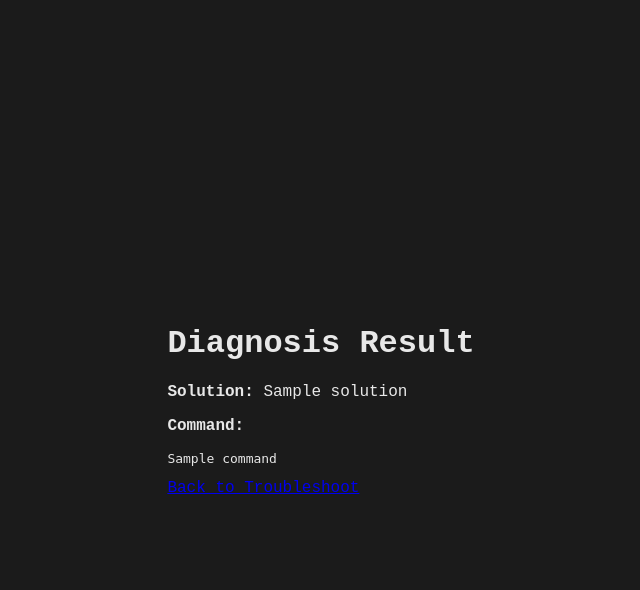
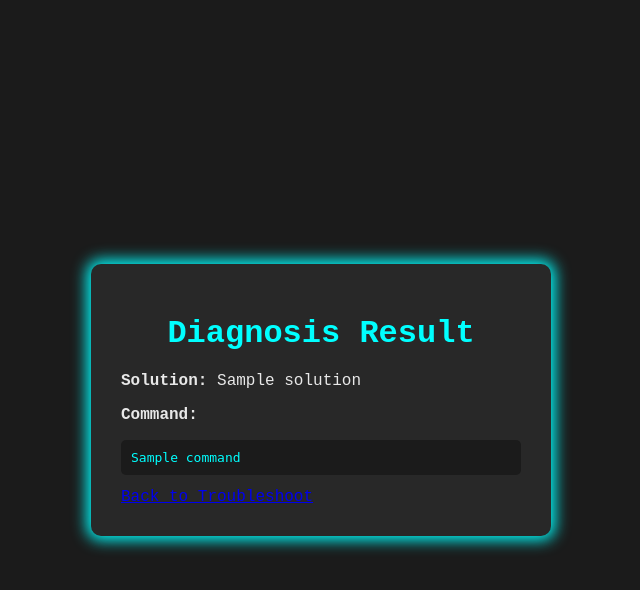
Before and after one commit to jbkatutu/fortigate_tool, a Python web app: template templates/result.html in a window 1280 px wide. Shown: the top 590 px of the page, without its empty margins (319-959 px from the left). Run offline with Jinja, Linux system fonts and the light colour scheme; the template is opened without the code that fills it: most values are stand-ins (such as "Sample title", 1, 10 or a date in 2020).

Commit message:
Update style.css

```diff
--- a/static/ccs/style.css
+++ b/static/ccs/style.css
@@ -80,3 +80,26 @@ input, button {
     display: block;
     margin: 0 auto;
 }
+.result-container {
+    background-color: #282828;
+    padding: 30px;
+    border-radius: 10px;
+    box-shadow: 0px 0px 15px 4px #0ff;
+    text-align: left;
+    width: 400px;
+    margin: auto;
+}
+
+.result-container h1 {
+    color: #0ff;
+    text-align: center;
+    margin-bottom: 20px;
+}
+
+pre {
+    background-color: #1b1b1b;
+    color: #0ff;
+    padding: 10px;
+    border-radius: 5px;
+    overflow-x: auto;
+}
```
